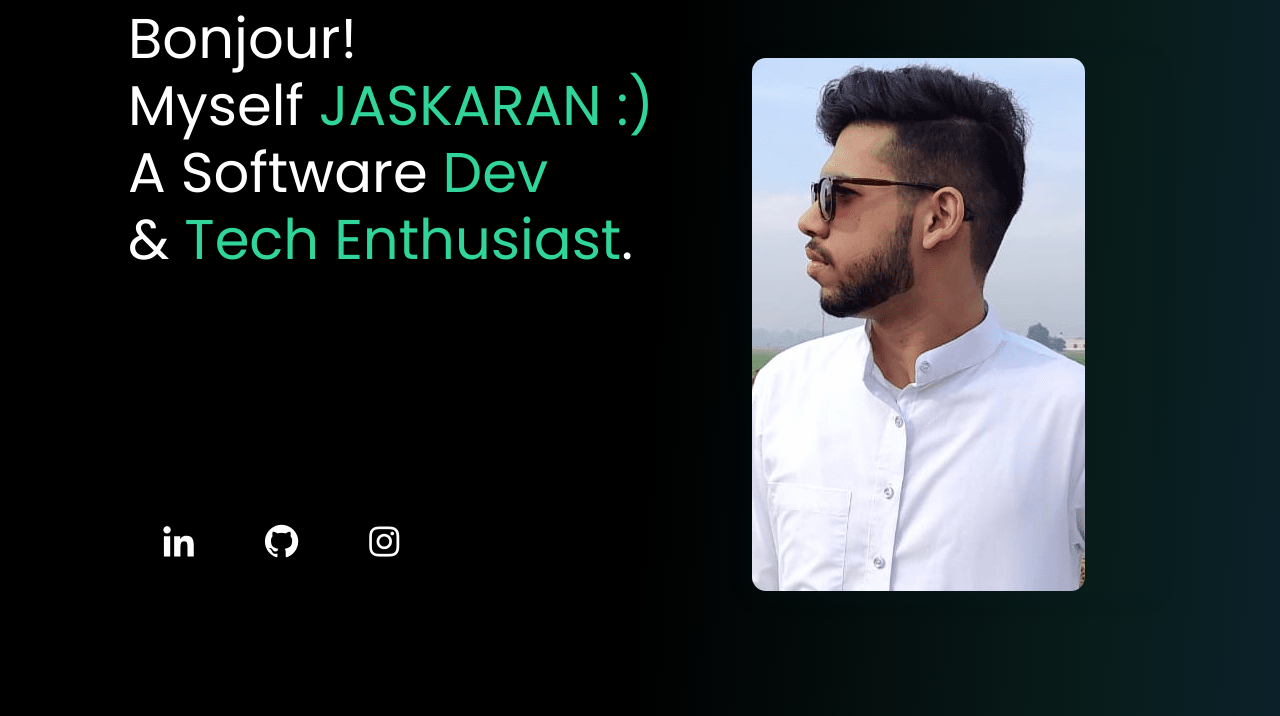
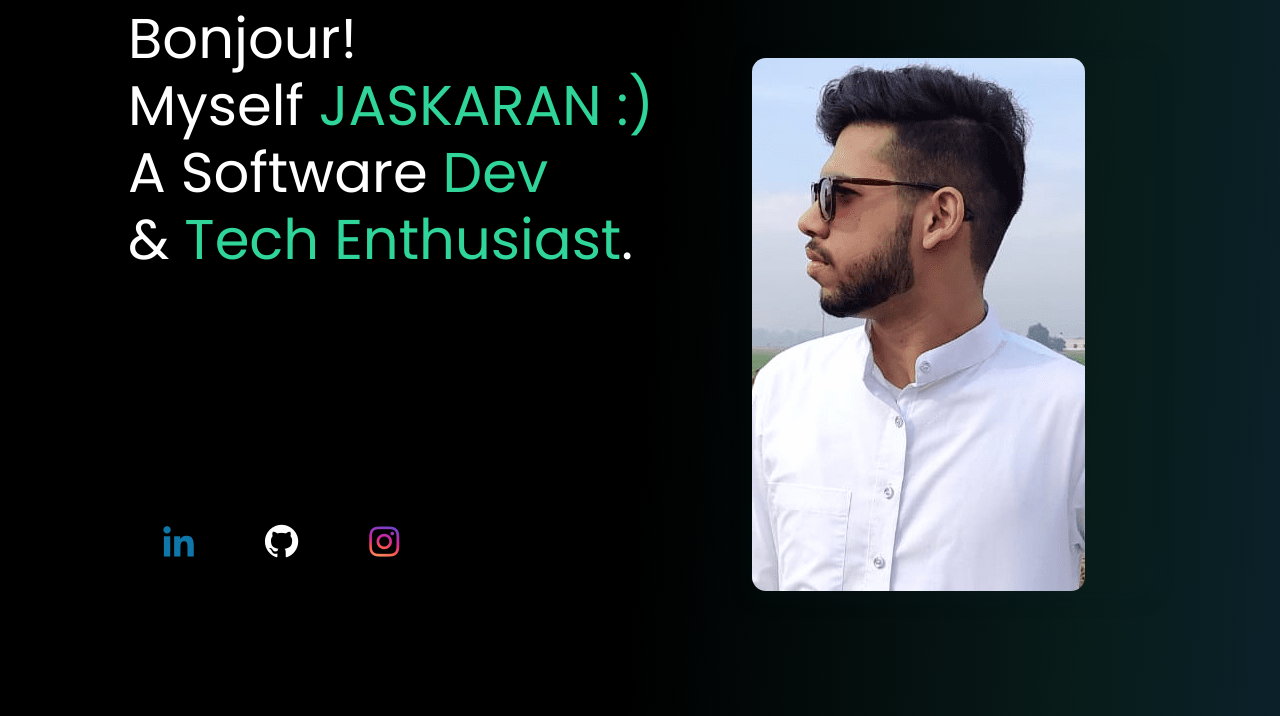
Before and after one commit to jassiepinkman/portfolio, a PHP site: page / in a window 1280 px wide. Shown: the part 89-805 px from the top of the page. Run offline with PHP 8.4, Linux system fonts and the light colour scheme; some web fonts are replaced.

Commit message:
Update styles.css

```diff
--- a/styles.css
+++ b/styles.css
@@ -73,6 +73,7 @@ ul{
 a{
   text-decoration: none!important;
 }
+
 img{
   max-width: 100%;
   height: auto;
@@ -141,7 +142,9 @@ img{
     width: 80%;
     height: 100%;
     padding: 2rem;
-    background-color: #001;
+    /* background-color: #001; */
+    background: rgb(12,34,46);
+    background: linear-gradient(21deg, rgba(12,34,46,1) 5%, rgba(8,28,26,1) 15%, rgba(0,0,0,1) 54%);
     transition: .5s;
   }
 }
@@ -214,8 +217,26 @@ img{
   margin-bottom: 1%;
   margin-left: 3%;
   font-size: 2.5rem;
+}
+
+.color-linkedin{
+  color: #0e76a8;
+}
+
+.color-github{
   color: var(--second-color);
 }
+
+.color-insta{
+  color: transparent;
+  background: -webkit-radial-gradient(30% 107%, circle, #fdf497 0%, #fdf497 5%, #fd5949 45%, #d6249f 60%, #285AEB 90%);
+  background: -o-radial-gradient(30% 107%, circle, #fdf497 0%, #fdf497 5%, #fd5949 45%, #d6249f 60%, #285AEB 90%);
+  background: radial-gradient(circle at 30% 107%, #fdf497 0%, #fdf497 5%, #fd5949 45%, #d6249f 60%, #285AEB 90%);
+  background: -webkit-radial-gradient(circle at 30% 107%, #fdf497 0%, #fdf497 5%, #fd5949 45%, #d6249f 60%, #285AEB 90%);
+  background-clip: text;
+  -webkit-background-clip: text;
+}
+
 .home__social-icon:hover{
   color: var(--first-color)!important;
 }
@@ -372,7 +393,6 @@ img{
 }
 .footer__icon{
   font-size: 2rem;
-  color: #fff;
   margin: 0 var(--mb-2)
 }
 
```
